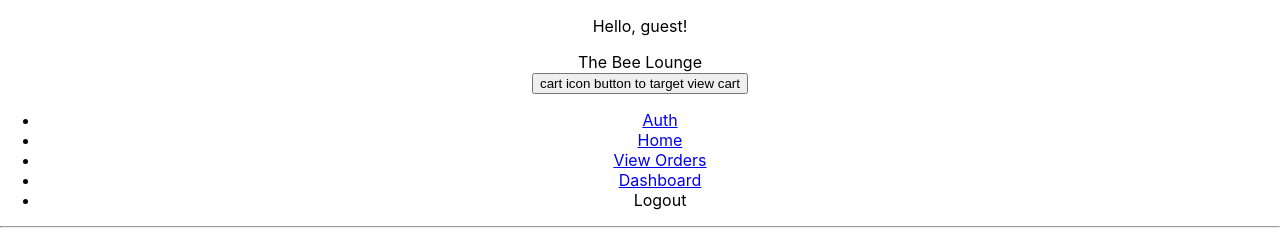
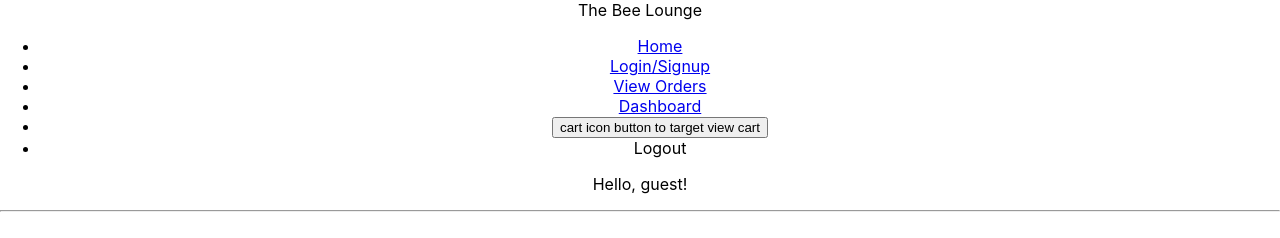
Before and after one commit to wtharden3/beeshop-client, a React (Create React App) app: page /dashboard in a window 1280 px wide. Shown: the top 238 px of the page. Built offline with nearby package versions, Linux system fonts and the light colour scheme; no server answers.

Commit message:
Navbar reorg

```diff
--- a/src/App.tsx
+++ b/src/App.tsx
@@ -43,7 +43,7 @@ class App extends Component<AppProps, AppState> {
   render() {
     return (
       <div className="App">
-        <p>{this.state.name ? (<p>Hello, {this.state.name}!</p>): (<p>Hello, guest!</p>)}</p>
+
         <Navbar
           token={this.state.token}
           name={this.state.name}
--- a/src/Components/Home/Navbar.tsx
+++ b/src/Components/Home/Navbar.tsx
@@ -36,18 +36,14 @@ class Navbar extends Component<NavbarProps, NavbarState> {
     return (
       <div>
         <div>The Bee Lounge</div>
-        <button onClick={this.toggleCart}>
-          {' '}
-          cart icon button to target view cart
-        </button>
         <Router>
           <div>
             <ul>
               <li>
-                <Link to="/">Auth</Link>
+                <Link to="/">Home</Link>
               </li>
               <li>
-                <Link to="/home">Home</Link>
+                <Link to="/login">Login/Signup</Link>
               </li>
               <li>
                 <Link to="/orders">View Orders</Link>
@@ -55,16 +51,35 @@ class Navbar extends Component<NavbarProps, NavbarState> {
               <li>
                 <Link to="/dashboard">Dashboard</Link>
               </li>
+              <li>
+                <button onClick={this.toggleCart}>
+                  cart icon button to target view cart
+                </button>
+              </li>
               <li>Logout</li>
             </ul>
           </div>
+          <div>
+            <p>
+              {this.props.name ? (
+                <p>Hello, {this.props.name}!</p>
+              ) : (
+                <p>Hello, guest!</p>
+              )}
+            </p>
+          </div>
+
+          <div>
+            {this.state.viewCart ? <Cart token={this.props.token} /> : null}
+          </div>
+
           <hr />
           <Switch>
             <Route exact path="/">
+              <Home />
+            </Route>
+            <Route exact path="/login">
               <Auth setToken={this.props.setToken} />
-            </Route>
-            <Route exact path="/home">
-              <Home />
             </Route>
             <Route exact path="/orders">
               <Orders token={this.props.token} />
@@ -74,8 +89,6 @@ class Navbar extends Component<NavbarProps, NavbarState> {
             </Route>
           </Switch>
         </Router>
-
-        {this.state.viewCart ? <Cart token={this.props.token} /> : null}
       </div>
     );
   }
```
